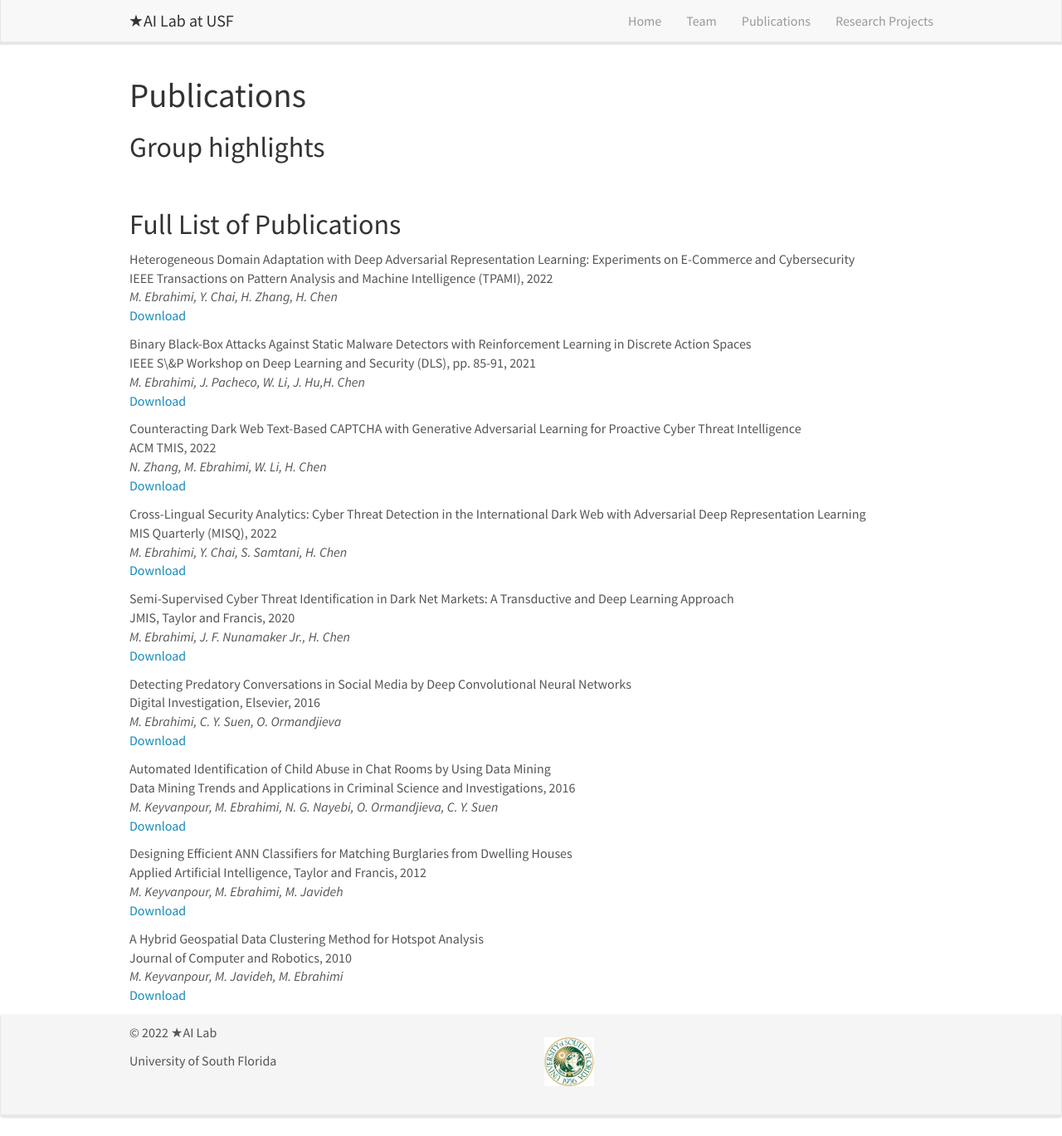
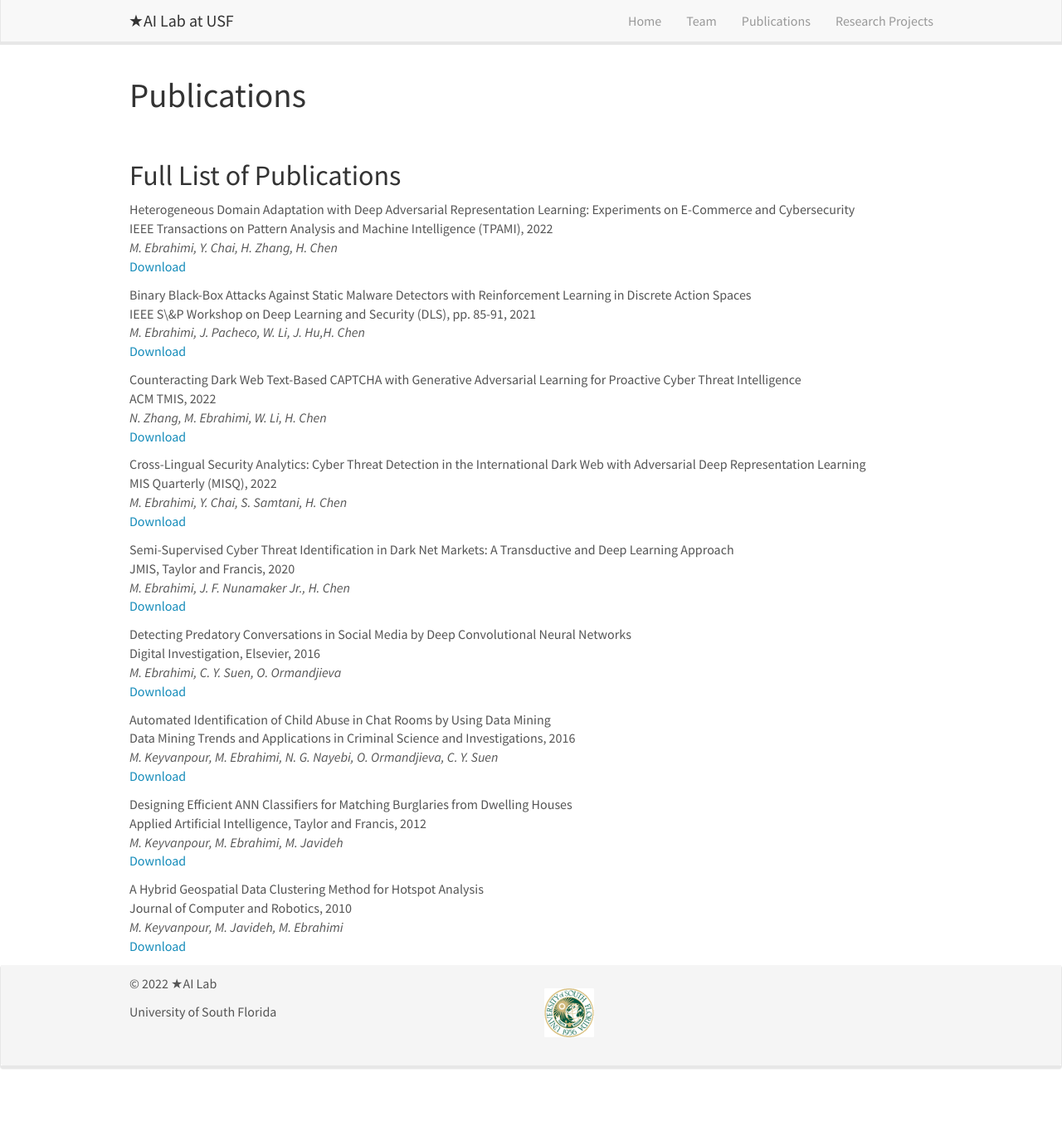
Before and after one commit to star-ailab/star-ailab.github.io, a Jekyll site: the page built from _pages/publications.md, in a window 1280 px wide and 1369 px high. Shown: the whole window at 83% size. Built offline with Jekyll 4.4.1, drawn with Linux system fonts in a browser that asks for light colours; nearby versions of some CDN libraries.

Commit message:
Update publications.md

```diff
--- a/_pages/publications.md
+++ b/_pages/publications.md
@@ -9,7 +9,7 @@
 
 # Publications
 
-## Group highlights
+[//]: # ## Group highlights
 
 [//]: # **At the end of this page, you can find the [full list of publications and patents](#full-list-of-publications). All papers are also available on [arXiv](https://arxiv.org/search/?searchtype=author&query=Allan%2C+M+P).**
 
```
